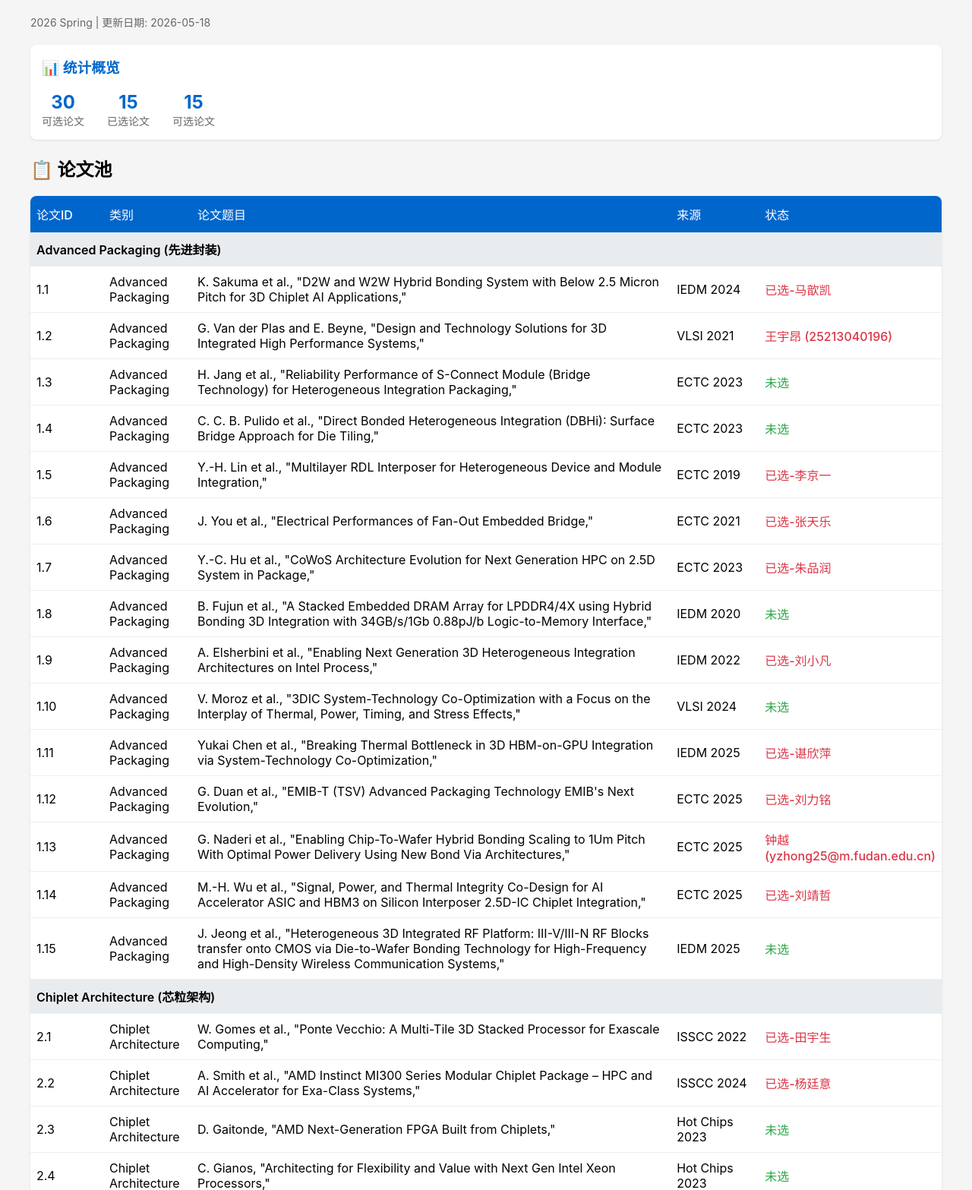
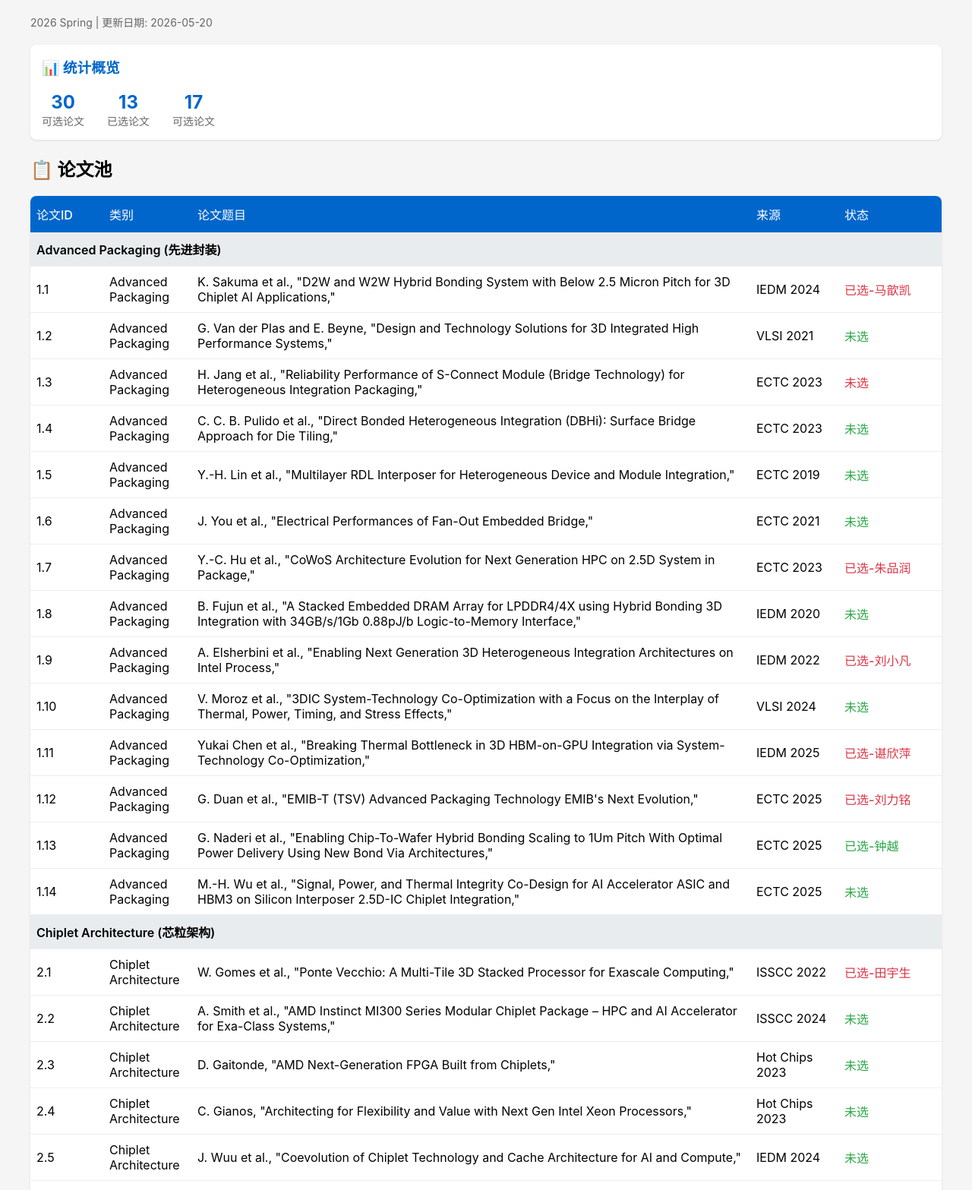
Before and after one commit to silicontalks/course-paper-status, a plain HTML site: page index.html in a window 1280 px wide. Shown: the part 102-1669 px from the top of the page at 76% size. Drawn offline with Linux system fonts and the light colour scheme.

Commit message:
更新钟越选题：1.13 ECTC 2025 (2026-05-20)

```diff
--- a/index.html
+++ b/index.html
@@ -87,7 +87,7 @@
 </head>
 <body>
     <h1>📚 先进封装与集成芯片 - 论文选题状态</h1>
-    <p class="subtitle">2026 Spring | 更新日期: 2026-05-18</p>
+    <p class="subtitle">2026 Spring | 更新日期: 2026-05-20</p>
 
     <div class="summary">
         <h3>📊 统计概览</h3>
@@ -97,11 +97,11 @@
                 <div class="stat-label">可选论文</div>
             </div>
             <div class="stat-item">
-                <div class="stat-number">15</div>
+                <div class="stat-number">13</div>
                 <div class="stat-label">已选论文</div>
             </div>
             <div class="stat-item">
-                <div class="stat-number">15</div>
+                <div class="stat-number">17</div>
                 <div class="stat-label">可选论文</div>
             </div>
         </div>
@@ -123,34 +123,33 @@
                 <td colspan="5">Advanced Packaging (先进封装)</td>
             </tr>
             <tr><td>1.1</td><td>Advanced Packaging</td><td>K. Sakuma et al., "D2W and W2W Hybrid Bonding System with Below 2.5 Micron Pitch for 3D Chiplet AI Applications,"</td><td>IEDM 2024</td><td class="status-selected">已选-马歆凯</td></tr>
-            <tr><td>1.2</td><td>Advanced Packaging</td><td>G. Van der Plas and E. Beyne, "Design and Technology Solutions for 3D Integrated High Performance Systems,"</td><td>VLSI 2021</td><td class="status-selected">王宇昂 (25213040196)</td></tr>
-            <tr><td>1.3</td><td>Advanced Packaging</td><td>H. Jang et al., "Reliability Performance of S-Connect Module (Bridge Technology) for Heterogeneous Integration Packaging,"</td><td>ECTC 2023</td><td class="status-available">未选</td></tr>
+            <tr><td>1.2</td><td>Advanced Packaging</td><td>G. Van der Plas and E. Beyne, "Design and Technology Solutions for 3D Integrated High Performance Systems,"</td><td>VLSI 2021</td><td class="status-available">未选</td></tr>
+            <tr><td>1.3</td><td>Advanced Packaging</td><td>H. Jang et al., "Reliability Performance of S-Connect Module (Bridge Technology) for Heterogeneous Integration Packaging,"</td><td>ECTC 2023</td><td class="status-selected">未选</td></tr>
             <tr><td>1.4</td><td>Advanced Packaging</td><td>C. C. B. Pulido et al., "Direct Bonded Heterogeneous Integration (DBHi): Surface Bridge Approach for Die Tiling,"</td><td>ECTC 2023</td><td class="status-available">未选</td></tr>
-            <tr><td>1.5</td><td>Advanced Packaging</td><td>Y.-H. Lin et al., "Multilayer RDL Interposer for Heterogeneous Device and Module Integration,"</td><td>ECTC 2019</td><td class="status-selected">已选-李京一</td></tr>
-            <tr><td>1.6</td><td>Advanced Packaging</td><td>J. You et al., "Electrical Performances of Fan-Out Embedded Bridge,"</td><td>ECTC 2021</td><td class="status-selected">已选-张天乐</td></tr>
+            <tr><td>1.5</td><td>Advanced Packaging</td><td>Y.-H. Lin et al., "Multilayer RDL Interposer for Heterogeneous Device and Module Integration,"</td><td>ECTC 2019</td><td class="status-available">未选</td></tr>
+            <tr><td>1.6</td><td>Advanced Packaging</td><td>J. You et al., "Electrical Performances of Fan-Out Embedded Bridge,"</td><td>ECTC 2021</td><td class="status-available">未选</td></tr>
             <tr><td>1.7</td><td>Advanced Packaging</td><td>Y.-C. Hu et al., "CoWoS Architecture Evolution for Next Generation HPC on 2.5D System in Package,"</td><td>ECTC 2023</td><td class="status-selected">已选-朱品润</td></tr>
             <tr><td>1.8</td><td>Advanced Packaging</td><td>B. Fujun et al., "A Stacked Embedded DRAM Array for LPDDR4/4X using Hybrid Bonding 3D Integration with 34GB/s/1Gb 0.88pJ/b Logic-to-Memory Interface,"</td><td>IEDM 2020</td><td class="status-available">未选</td></tr>
             <tr><td>1.9</td><td>Advanced Packaging</td><td>A. Elsherbini et al., "Enabling Next Generation 3D Heterogeneous Integration Architectures on Intel Process,"</td><td>IEDM 2022</td><td class="status-selected">已选-刘小凡</td></tr>
             <tr><td>1.10</td><td>Advanced Packaging</td><td>V. Moroz et al., "3DIC System-Technology Co-Optimization with a Focus on the Interplay of Thermal, Power, Timing, and Stress Effects,"</td><td>VLSI 2024</td><td class="status-available">未选</td></tr>
             <tr><td>1.11</td><td>Advanced Packaging</td><td>Yukai Chen et al., "Breaking Thermal Bottleneck in 3D HBM-on-GPU Integration via System-Technology Co-Optimization,"</td><td>IEDM 2025</td><td class="status-selected">已选-谌欣萍</td></tr>
             <tr><td>1.12</td><td>Advanced Packaging</td><td>G. Duan et al., "EMIB-T (TSV) Advanced Packaging Technology EMIB's Next Evolution,"</td><td>ECTC 2025</td><td class="status-selected">已选-刘力铭</td></tr>
-            <tr><td>1.13</td><td>Advanced Packaging</td><td>G. Naderi et al., "Enabling Chip-To-Wafer Hybrid Bonding Scaling to 1Um Pitch With Optimal Power Delivery Using New Bond Via Architectures,"</td><td>ECTC 2025</td><td class="status-selected">钟越 (yzhong25@m.fudan.edu.cn)</td></tr>
-            <tr><td>1.14</td><td>Advanced Packaging</td><td>M.-H. Wu et al., "Signal, Power, and Thermal Integrity Co-Design for AI Accelerator ASIC and HBM3 on Silicon Interposer 2.5D-IC Chiplet Integration,"</td><td>ECTC 2025</td><td class="status-selected">已选-刘靖哲</td></tr>
-            <tr><td>1.15</td><td>Advanced Packaging</td><td>J. Jeong et al., "Heterogeneous 3D Integrated RF Platform: III-V/III-N RF Blocks transfer onto CMOS via Die-to-Wafer Bonding Technology for High-Frequency and High-Density Wireless Communication Systems,"</td><td>IEDM 2025</td><td class="status-available">未选</td></tr>
+            <tr><td>1.13</td><td>Advanced Packaging</td><td>G. Naderi et al., "Enabling Chip-To-Wafer Hybrid Bonding Scaling to 1Um Pitch With Optimal Power Delivery Using New Bond Via Architectures,"</td><td>ECTC 2025</td><td class="status-available">已选-钟越</td></tr>
+            <tr><td>1.14</td><td>Advanced Packaging</td><td>M.-H. Wu et al., "Signal, Power, and Thermal Integrity Co-Design for AI Accelerator ASIC and HBM3 on Silicon Interposer 2.5D-IC Chiplet Integration,"</td><td>ECTC 2025</td><td class="status-available">未选</td></tr>
 
             <tr class="category-header">
                 <td colspan="5">Chiplet Architecture (芯粒架构)</td>
             </tr>
             <tr><td>2.1</td><td>Chiplet Architecture</td><td>W. Gomes et al., "Ponte Vecchio: A Multi-Tile 3D Stacked Processor for Exascale Computing,"</td><td>ISSCC 2022</td><td class="status-selected">已选-田宇生</td></tr>
-            <tr><td>2.2</td><td>Chiplet Architecture</td><td>A. Smith et al., "AMD Instinct MI300 Series Modular Chiplet Package – HPC and AI Accelerator for Exa-Class Systems,"</td><td>ISSCC 2024</td><td class="status-selected">已选-杨廷意</td></tr>
+            <tr><td>2.2</td><td>Chiplet Architecture</td><td>A. Smith et al., "AMD Instinct MI300 Series Modular Chiplet Package – HPC and AI Accelerator for Exa-Class Systems,"</td><td>ISSCC 2024</td><td class="status-available">未选</td></tr>
             <tr><td>2.3</td><td>Chiplet Architecture</td><td>D. Gaitonde, "AMD Next-Generation FPGA Built from Chiplets,"</td><td>Hot Chips 2023</td><td class="status-available">未选</td></tr>
             <tr><td>2.4</td><td>Chiplet Architecture</td><td>C. Gianos, "Architecting for Flexibility and Value with Next Gen Intel Xeon Processors,"</td><td>Hot Chips 2023</td><td class="status-available">未选</td></tr>
-            <tr><td>2.5</td><td>Chiplet Architecture</td><td>J. Wuu et al., "Coevolution of Chiplet Technology and Cache Architecture for AI and Compute,"</td><td>IEDM 2024</td><td class="status-selected">程语冰 (25113040004)</td></tr>
+            <tr><td>2.5</td><td>Chiplet Architecture</td><td>J. Wuu et al., "Coevolution of Chiplet Technology and Cache Architecture for AI and Compute,"</td><td>IEDM 2024</td><td class="status-available">未选</td></tr>
             <tr><td>2.6</td><td>Chiplet Architecture</td><td>S. R. Srinivasa et al., "A 300MB SRAM, 20Tb/s Bandwidth Scalable Heterogenous 2.5D System Inferencing...,"</td><td>ISSCC 2025</td><td class="status-available">未选</td></tr>
             <tr><td>2.7</td><td>Chiplet Architecture</td><td>I. Lee et al., "Extremely Large 3.5D Heterogeneous Integration for the Next-Generation Packaging Technology,"</td><td>ECTC 2023</td><td class="status-available">未选</td></tr>
             <tr><td>2.8</td><td>Chiplet Architecture</td><td>J. Cai et al., "Gemini: Mapping and Architecture Co-exploration for Large-scale DNN Chiplet Accelerators,"</td><td>HPCA 2024</td><td class="status-selected">已选-戴东利</td></tr>
             <tr><td>2.9</td><td>Chiplet Architecture</td><td>T. F. Wu et al., "11.2 A 3D integrated Prototype System-on-Chip for Augmented Reality Applications...,"</td><td>ISSCC 2024</td><td class="status-available">未选</td></tr>
-            <tr><td>2.10</td><td>Chiplet Architecture</td><td>P. C. Knag et al., "10.6 A Hybrid-Bonded 12.1Tops/mm2 56-Core DNN Processor with 2.5Tb/s/mm2 3D Network on Chip,"</td><td>ISSCC 2026</td><td class="status-selected">已选-余润儒</td></tr>
+            <tr><td>2.10</td><td>Chiplet Architecture</td><td>P. C. Knag et al., "10.6 A Hybrid-Bonded 12.1Tops/mm2 56-Core DNN Processor with 2.5Tb/s/mm2 3D Network on Chip,"</td><td>ISSCC 2026</td><td class="status-available">未选</td></tr>
             <tr><td>2.11</td><td>Chiplet Architecture</td><td>C.-H. Yu et al., "A Quad-Chiplet AI SoC with Full-Chip Scalable Mesh Over 16Gb/s UCIe-Advanced Die-to-Die Interface for Large-Scale AI Inferencing,"</td><td>ISSCC 2026</td><td class="status-selected">已选-陈敬逸</td></tr>
             <tr><td>2.12</td><td>Chiplet Architecture</td><td>Xingmao Yu et al., "Cramming a Data Center into One Cabinet, a Co-Exploration of Computing and Hardware Architecture of Waferscale Chip,"</td><td>ISCA 2025</td><td class="status-available">未选</td></tr>
 
@@ -158,13 +157,13 @@
                 <td colspan="5">Interconnect (互连)</td>
             </tr>
             <tr><td>3.1</td><td>Interconnect</td><td>D. Das Sharma et al., "Universal Chiplet Interconnect Express (UCIe): An Open Industry Standard for Innovations With Chiplets at Package Level,"</td><td>IEEE TCPMT 2022</td><td class="status-selected">已选-张子越</td></tr>
-            <tr><td>3.2</td><td>Interconnect</td><td>Das Sharma et al., "High-performance, power-efficient three-dimensional system-in-package designs with universal chiplet interconnect express,"</td><td>Nat Electron 2024</td><td class="status-selected">已选-李晗宇</td></tr>
+            <tr><td>3.2</td><td>Interconnect</td><td>Das Sharma et al., "High-performance, power-efficient three-dimensional system-in-package designs with universal chiplet interconnect express,"</td><td>Nat Electron 2024</td><td class="status-available">未选</td></tr>
             <tr><td>3.3</td><td>Interconnect</td><td>J. H. Cho et al., "A 1.2V 64Gb 341GB/S HBM2 stacked DRAM with spiral point-to-point TSV structure...,"</td><td>ISSCC 2018</td><td class="status-available">未选</td></tr>
             <tr><td>3.4</td><td>Interconnect</td><td>Y. Nishi et al., "A 0.297-pJ/Bit 50.4-Gb/s/Wire Inverter-Based Short-Reach Simultaneous Bi-Directional Transceiver...,"</td><td>JSSC 2023</td><td class="status-selected">已选-冯肖迪</td></tr>
             <tr><td>3.5</td><td>Interconnect</td><td>M.-S. Lin et al., "36.1 A 32Gb/s 10.5Tb/s/mm 0.6pJ/b UCIe-Compliant Low-Latency Interface in 3nm...,"</td><td>ISSCC 2025</td><td class="status-selected">已选-周靖钰</td></tr>
             <tr><td>3.6</td><td>Interconnect</td><td>D. T. Melek et al., "A 0.29pJ/b 5.27Tb/s/mm UCIe Advanced Package Link in 3nm FinFET with 2.5D CoWoS Packaging,"</td><td>ISSCC 2025</td><td class="status-available">未选</td></tr>
             <tr><td>3.7</td><td>Interconnect</td><td>K. Kim et al., "A 0.275pJ/b 42Gb/s/pin Clock-Referenced PAM3 Transceiver Tolerant to Supply Noise, Reference Offset and Crosstalk...,"</td><td>ISSCC 2025</td><td class="status-selected">已选-曾靖淞</td></tr>
-            <tr><td>3.8</td><td>Interconnect</td><td>J. Gu et al., "A 32Gb/s 0.36pJ/bit 3nm Chiplet IO Using 2.5D CoWoS Package with Real-Time and Per-Lane CDR and Bathtub Monitoring,"</td><td>VLSI 2024</td><td class="status-selected">李林奇 (25213040020)</td></tr>
+            <tr><td>3.8</td><td>Interconnect</td><td>J. Gu et al., "A 32Gb/s 0.36pJ/bit 3nm Chiplet IO Using 2.5D CoWoS Package with Real-Time and Per-Lane CDR and Bathtub Monitoring,"</td><td>VLSI 2024</td><td class="status-available">未选</td></tr>
             <tr><td>3.9</td><td>Interconnect</td><td>W.-C. Chen et al., "8.2 A 32Gb/s 12.35Tb/s/mm2 0.36pJ/b UCIe-Like Die-to-Die Interface Featuring Edge-Triggered Transceivers in 3nm...,"</td><td>ISSCC 2026</td><td class="status-available">未选</td></tr>
         </tbody>
     </table>
```
